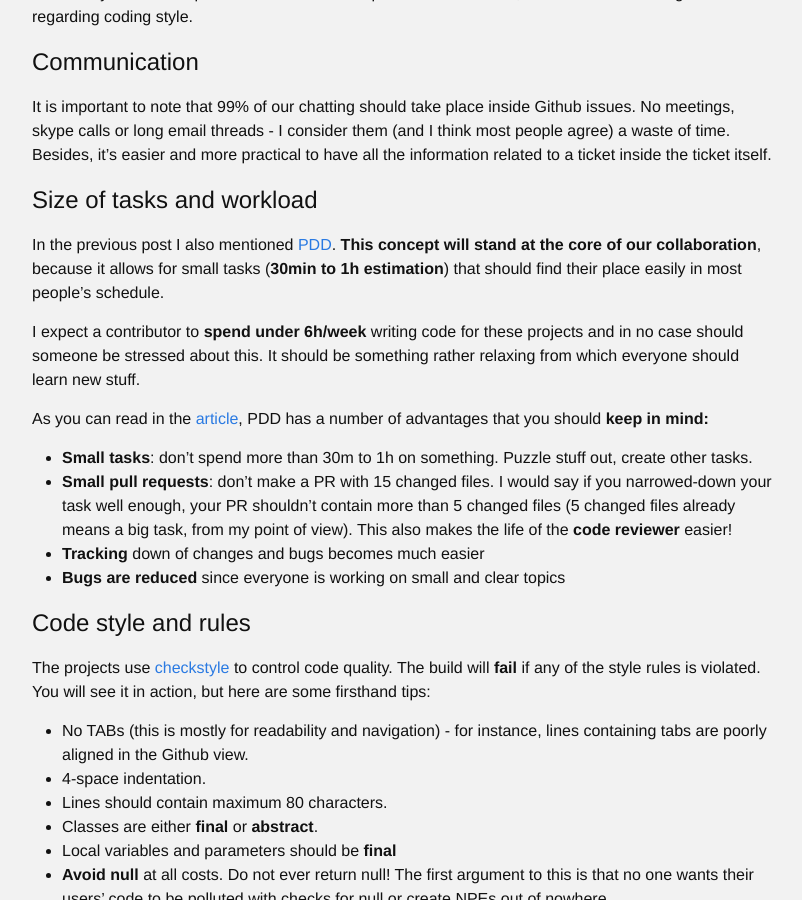
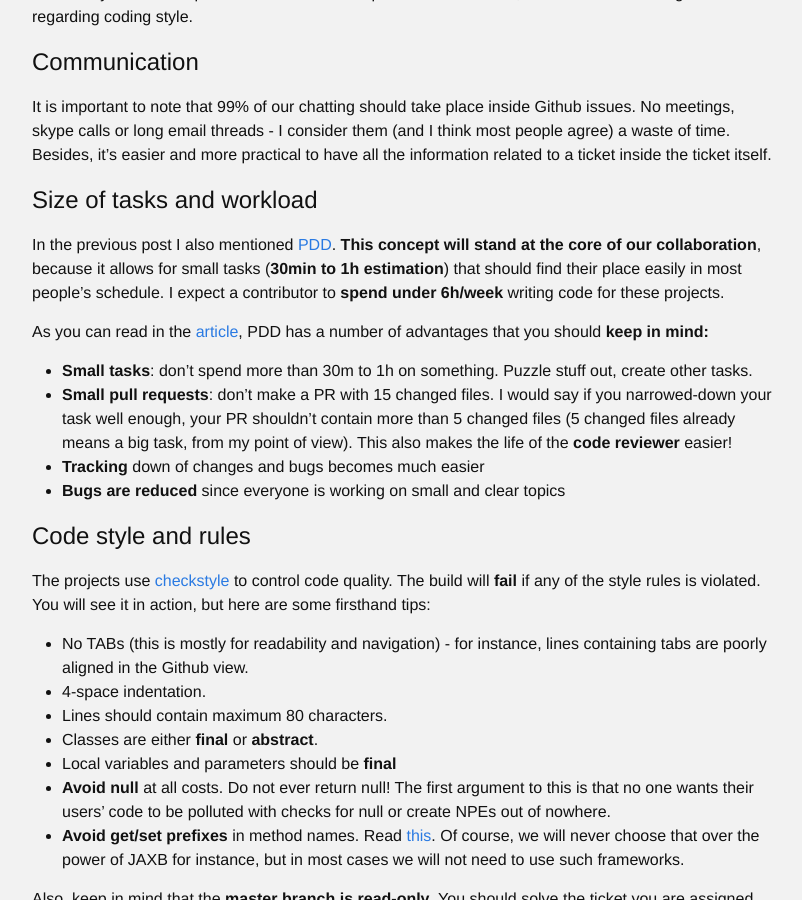
Before and after one commit to amihaiemil/amihaiemil.github.io, a Jekyll site: the page built from _posts/2016-12-30-becoming-a-contributor.markdown, in a window 1280 px wide and 900 px high, scrolled down 431 px. Shown: the whole window, without its empty margins (238-1040 px from the left). Built offline with Jekyll 4.4.1, drawn with Linux system fonts in a browser that asks for light colours; comment, search, counter and statistics services are not loaded.

Commit message:
Update 2016-12-30-becoming-a-contributor.markdown

```diff
--- a/_posts/2016-12-30-becoming-a-contributor.markdown
+++ b/_posts/2016-12-30-becoming-a-contributor.markdown
@@ -17,9 +17,7 @@ I described the big picture, how I expect us to be working together  but still,
 It is important to note that 99% of our chatting should take place inside Github issues. No meetings, skype calls or long email threads - I consider them (and I think most people agree) a waste of time. Besides, it's easier and more practical to have all the information related to a ticket inside the ticket itself.
 
 # Size of tasks and workload
-In the previous post I also mentioned [PDD](http://www.yegor256.com/2009/03/04/pdd.html). **This concept will stand at the core of our collaboration**, because it allows for small tasks (**30min to 1h estimation**) that should find their place easily in most people's schedule.
-
-I expect a contributor to **spend under 6h/week** writing code for these projects and in no case should someone be stressed about this. It should be something rather relaxing from which everyone should learn new stuff.
+In the previous post I also mentioned [PDD](http://www.yegor256.com/2009/03/04/pdd.html). **This concept will stand at the core of our collaboration**, because it allows for small tasks (**30min to 1h estimation**) that should find their place easily in most people's schedule. I expect a contributor to **spend under 6h/week** writing code for these projects.
 
 As you can read in the [article](http://www.yegor256.com/2009/03/04/pdd.html), PDD has a number of advantages that you should **keep in mind:**
 
```
